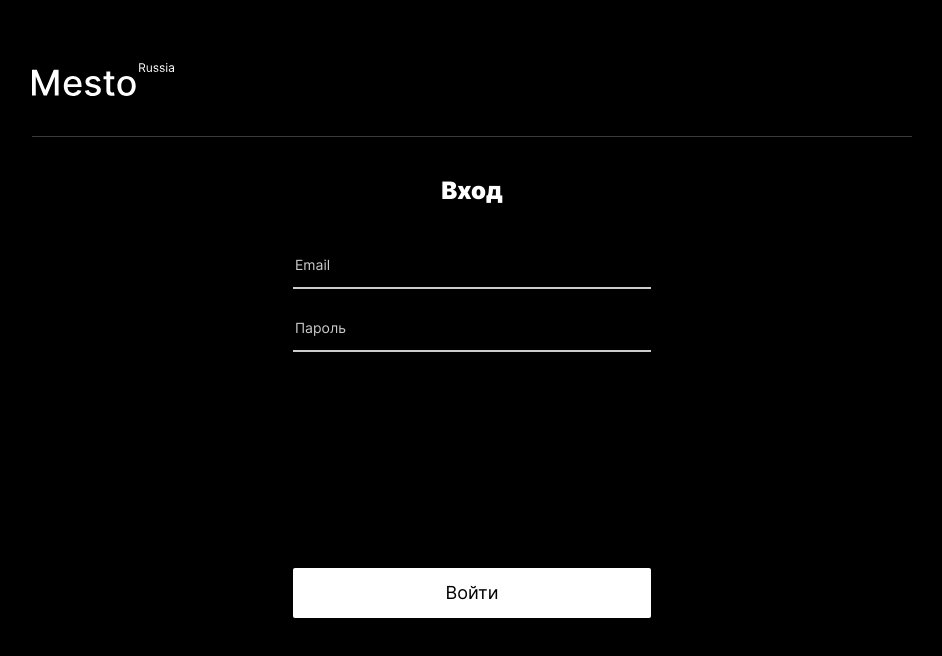
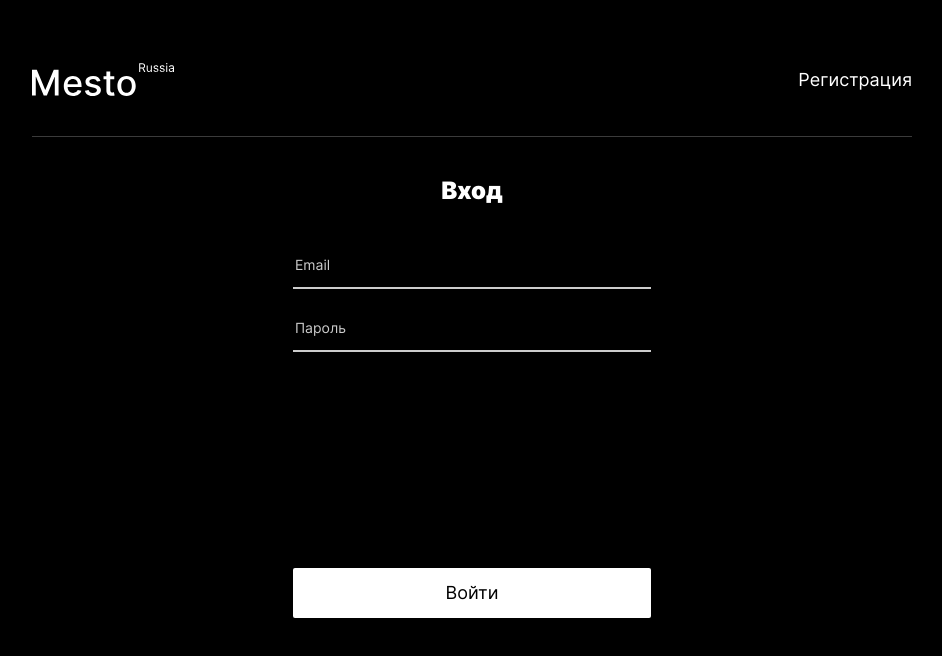
Before and after one commit to azatprojazz/react-mesto-auth, a React (Create React App) app: page /sign-in in a window 1280 px wide. Shown: the top 656 px of the page, without its empty margins (168-1110 px from the left). Built offline with nearby package versions, Linux system fonts and the light colour scheme; no server answers.

Commit message:
fix: добавить navbar в header

```diff
--- a/src/components/Header.js
+++ b/src/components/Header.js
@@ -1,9 +1,11 @@
 import logo from '../images/header-logo.svg';
+import Navbar from './Navbar';
 
-function Header() {
+function Header({ userEmail, onSignout }) {
   return (
     <header className="header">
       <img className="logo" src={logo} alt="Логотип Россия" />
+      <Navbar userEmail={userEmail} onSignout={onSignout} />
     </header>
   );
 }
```
